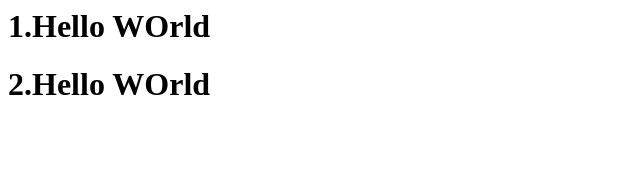
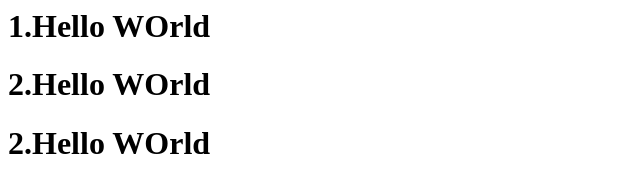
Before and after one commit to Ye-wonseo/HelloWorld, a plain HTML site: page index.html in a window 1280 px wide. Shown: the whole page, without its empty margins (0-640 px from the left). Drawn offline with Linux system fonts and the light colour scheme.

Commit message:
secomd commit

```diff
--- a/index.html
+++ b/index.html
@@ -7,5 +7,6 @@
     <boby>
         <h1>1.Hello WOrld</h1>
         <h1>2.Hello WOrld</h1>
+        <h1>2.Hello WOrld</h1>
     </boby>
 </html>
```
